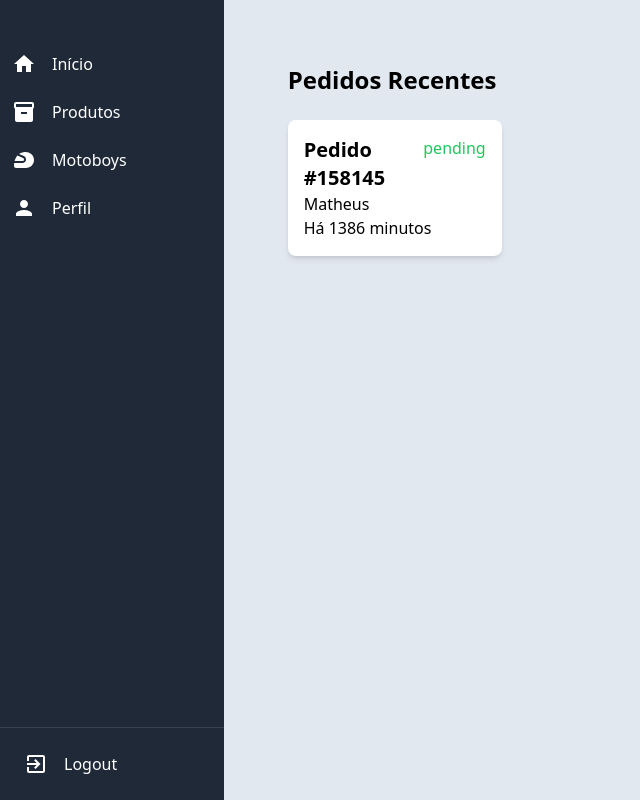
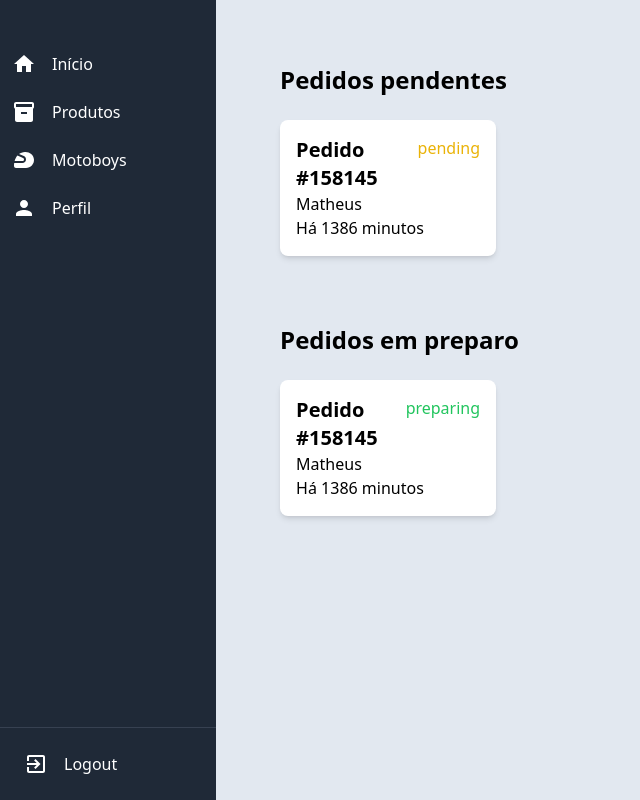
Before and after one commit to Matheus-Bon/dash-front, a Next.js app: page / in a window 1280 px wide. Shown: the whole page, without its empty margins (0-640 px from the left). Built offline with nearby package versions, Linux system fonts and the light colour scheme.

Commit message:
feat: status with color

```diff
--- a/src/app/page.js
+++ b/src/app/page.js
@@ -66,8 +66,60 @@ export default function Home() {
         }
       ],
       "total_price": 5500
+    },
+    {
+      "name": 'Matheus',
+      "phone": "5521967505770",
+      "_id": "6676fd98186b9862e7001181",
+      "status": "preparing",
+      "delivery": true,
+      "updatedAt": "2024-07-05T15:42:31.580Z",
+      "address_id": {
+        "$oid": "66755c1b1d29b644a331215e"
+      },
+      "orderCode": "158145",
+      "payment": "PIX",
+      "products": [
+        {
+          "id": "6677241369cc03b5a1969b6e",
+          "name": "100 Salagdos",
+          "quantity": 1,
+          "total_price_product": 5000,
+          "flavors": [
+            {
+              "id": "6679b922fd55fb32e82c1991",
+              "name": "Quibe",
+              "quantity": 50,
+              "total_price_flavor": 5000
+            },
+            {
+              "id": "6679b922fd55fb32e82c1991",
+              "name": "Coxinha",
+              "quantity": 50,
+              "total_price_flavor": 5000
+            },
+            {
+              "id": "6679b922fd55fb32e82c1991",
+              "name": "Queijo",
+              "quantity": 50,
+              "total_price_flavor": 5000
+            },
+            {
+              "id": "6679b922fd55fb32e82c1991",
+              "name": "Coxinha",
+              "quantity": 50,
+              "total_price_flavor": 5000
             }
           ]
+        }
+      ],
+      "total_price": 5500
+    },
+  ]
+
+  const pendingOrders = orders.filter(order => order.status === 'pending');
+  const preparingOrders = orders.filter(order => order.status === 'preparing');
+  const deliveredOrders = orders.filter(order => order.status === 'delivered');
 
   const handleCardClick = (order) => {
     setSelectedOrder(order);
@@ -78,10 +130,12 @@ export default function Home() {
   };
 
   return (
+    <main className='flex flex-col gap-5'>
+
       <div className="p-6">
-      <h1 className="text-2xl mb-6 font-bold">Pedidos Recentes</h1>
+        <h1 className="text-2xl mb-6 font-bold">Pedidos pendentes</h1>
         <div className="grid grid-cols-1 md:grid-cols-2 lg:grid-cols-4 gap-6">
-        {orders.map(order => (
+          {pendingOrders.map(order => (
             <OrderCard key={order._id} order={order} onClick={() => handleCardClick(order)} />
           ))}
         </div>
@@ -89,5 +143,20 @@ export default function Home() {
           <OrderModal order={selectedOrder} onClose={handleCloseModal} />
         )}
       </div>
+
+      <div className="p-6">
+        <h1 className="text-2xl mb-6 font-bold">Pedidos em preparo</h1>
+        <div className="grid grid-cols-1 md:grid-cols-2 lg:grid-cols-4 gap-6">
+          {preparingOrders.map(order => (
+            <OrderCard key={order._id} order={order} onClick={() => handleCardClick(order)} />
+          ))}
+        </div>
+        {selectedOrder && (
+          <OrderModal order={selectedOrder} onClose={handleCloseModal} />
+        )}
+      </div>
+
+    </main>
+
   );
 }
--- a/src/components/OrderCard.jsx
+++ b/src/components/OrderCard.jsx
@@ -6,7 +6,13 @@ export default function OrderCard({ order, onClick }) {
         <div className="flex flex-col bg-white p-4 rounded-lg shadow-md hover:shadow-lg cursor-pointer" onClick={onClick}>
             <div className='flex flex-row justify-between'>
                 <h2 className="text-xl font-bold">Pedido #{order.orderCode}</h2>
-                <p className="text-gray-500 text-green-500">{order.status}</p>
+                <p className={
+                    order.status === 'pending' ? 'text-yellow-500' :
+                        order.status === 'preparing' ? 'text-green-500' :
+                            ''
+                }>
+                    {order.status}
+                </p>
             </div>
             <p className='font-extralight'>{order.name}</p>
             <p className='font-extralight'>Há {diffTimeMin(order.updatedAt)} minutos</p>
--- a/src/components/OrderModal.jsx
+++ b/src/components/OrderModal.jsx
@@ -41,7 +41,11 @@ export default function OrderModal({ order, onClose }) {
                                 </span>
                             </p>
                             <p>-</p>
-                            <p>
+                            <p className={
+                                order.status === 'pending' ? 'text-yellow-500' :
+                                    order.status === 'preparing' ? 'text-green-500' :
+                                        ''
+                            }>
                                 {order.status}
                             </p>
                         </span>
```
Lines whose indentation alone changed are shown as unchanged.
